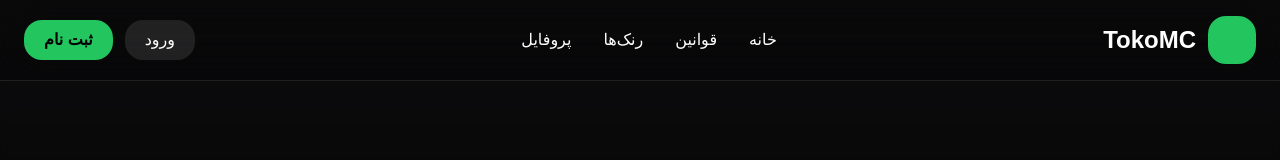
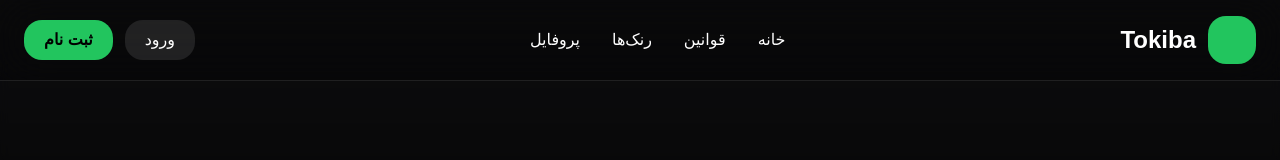
Before and after one commit to TokoMC/tokomc.github.io, a Next.js app: page / in a window 1280 px wide. Shown: the top 160 px of the page. Built offline with nearby package versions, Linux system fonts and the light colour scheme.

Commit message:
Update Navbar.jsx

```diff
--- a/components/Navbar.jsx
+++ b/components/Navbar.jsx
@@ -55,7 +55,7 @@ export default function Navbar() {
             text-white
             "
           >
-            TokoMC
+            Tokiba
           </h1>
         </div>
 
```
